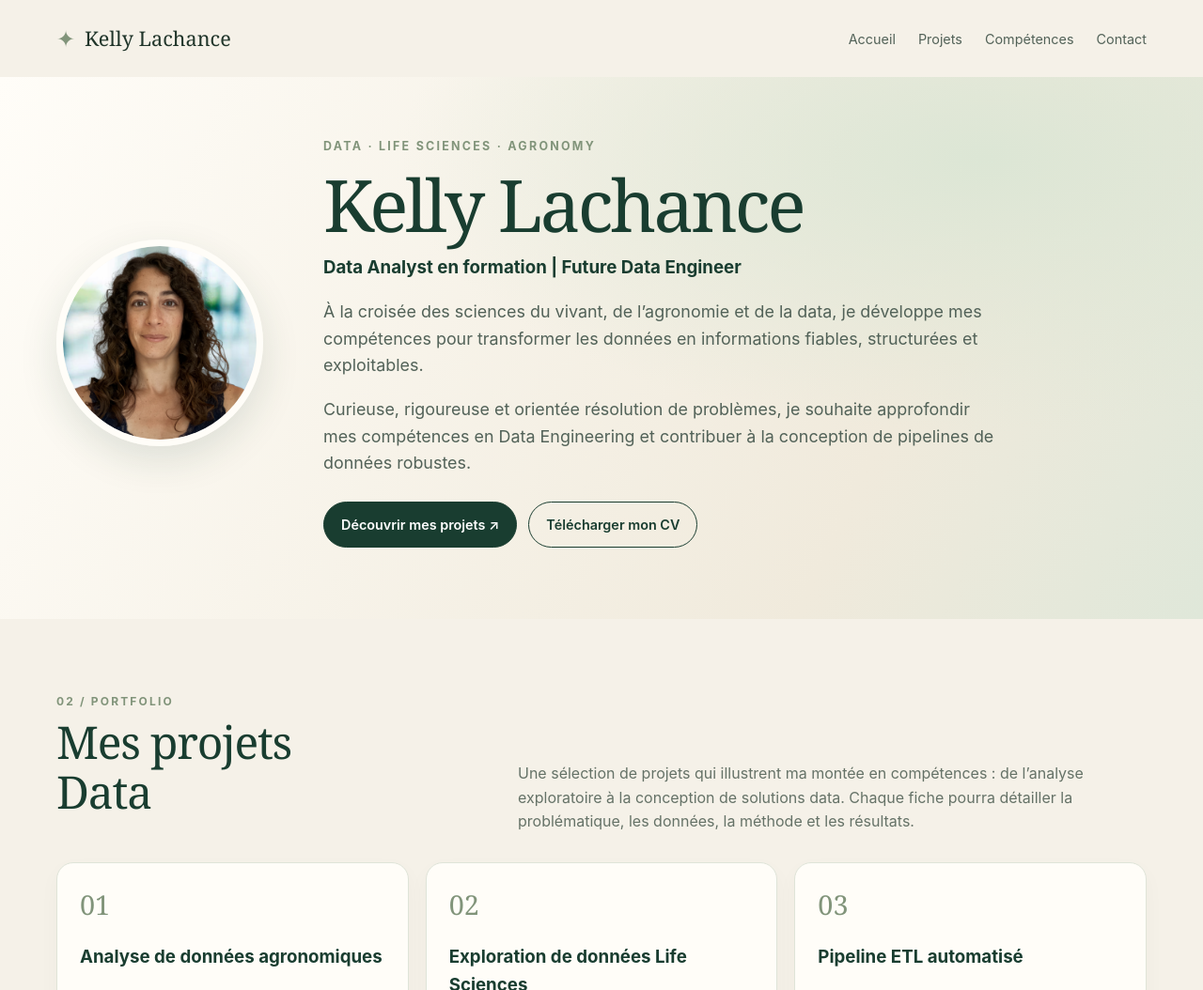
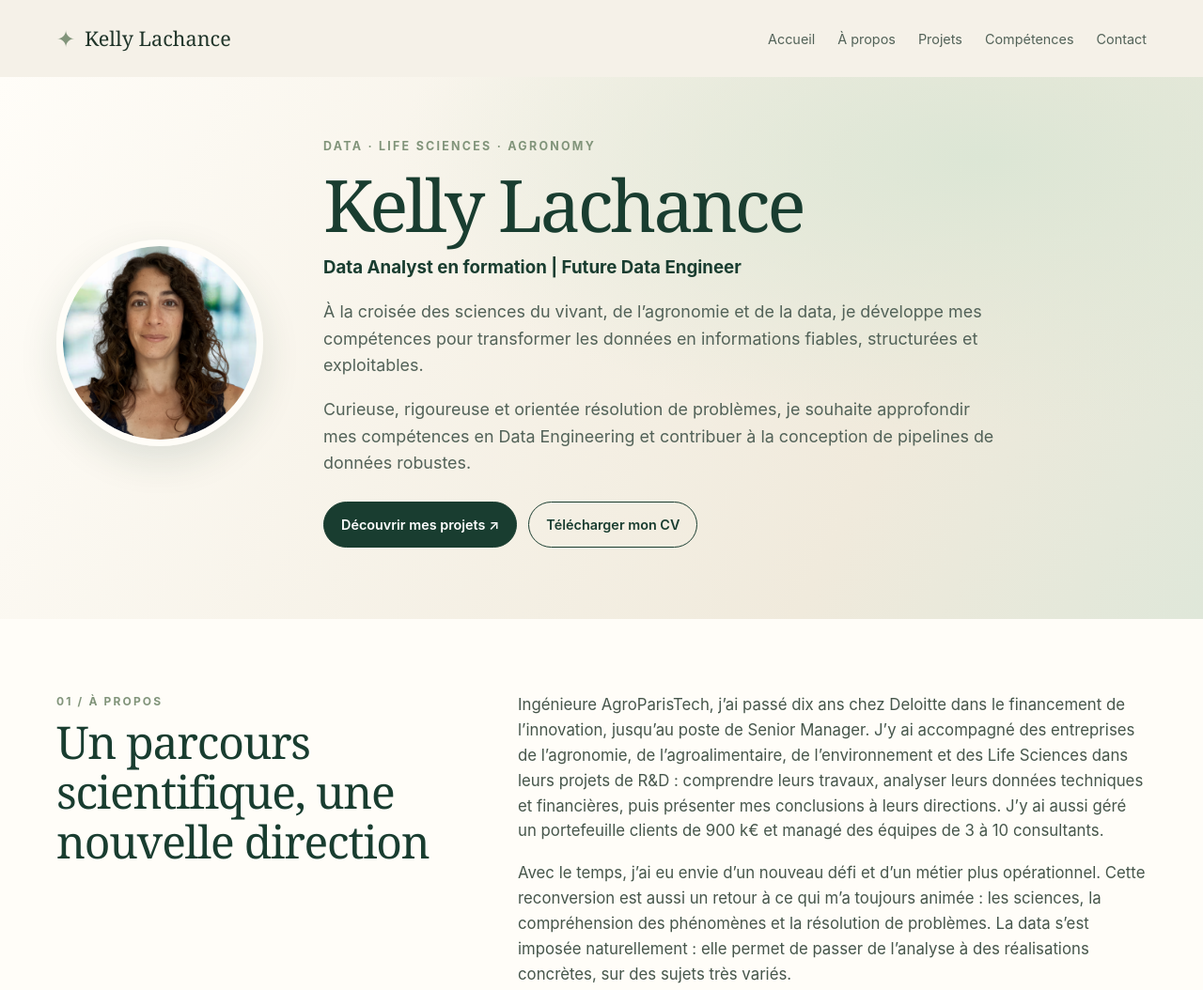
Before and after one commit to kelly-lachance/kelly-portfolio, a plain HTML site: page index.html in a window 1280 px wide. Shown: the top 1054 px of the page at 94% size. Drawn offline with Linux system fonts and the light colour scheme.

Commit message:
Update navigation links and about section content

```diff
--- a/index.html
+++ b/index.html
@@ -20,17 +20,18 @@ h3{margin:0 0 10px;color:var(--forest)}.lead{font-size:1.12rem;max-width:720px;c
 .actions{display:flex;gap:12px;flex-wrap:wrap;margin-top:26px}.btn{display:inline-flex;padding:12px 18px;border-radius:999px;background:var(--forest);color:white;font-weight:600;font-size:.9rem;border:1px solid var(--forest)}.btn.alt{background:transparent;color:var(--forest)}
 section{padding:78px 0}.section-head{display:grid;grid-template-columns:.8fr 1.2fr;gap:45px;align-items:end;margin-bottom:30px}.section-head p{color:var(--muted);margin:0}.kicker{font-size:.75rem;letter-spacing:.18em;text-transform:uppercase;color:var(--sage);font-weight:700}
 .projects{display:grid;grid-template-columns:repeat(3,1fr);gap:18px}.card{background:var(--paper);border:1px solid var(--line);border-radius:18px;padding:24px;box-shadow:0 8px 22px #193d3008;transition:.2s;display:flex;flex-direction:column}.card:hover{transform:translateY(-4px);box-shadow:0 14px 30px #193d3012}.number{font:1.8rem Georgia,serif;color:var(--sage);margin-bottom:22px}.tags{display:flex;gap:7px;flex-wrap:wrap;margin:15px 0}.tag{font-size:.75rem;background:#e9eee4;color:#46634b;border-radius:99px;padding:5px 9px}.project-image{width:100%;height:150px;object-fit:cover;border-radius:12px;margin-bottom:18px}.project-link{margin-top:auto;padding-top:18px;color:var(--forest);font-weight:650}.placeholder{border:1px dashed #b7c4b4;background:#f7f8f2;border-radius:12px;padding:12px;color:#738174;font-size:.86rem}
+.about{background:var(--paper)}.about-grid{display:grid;grid-template-columns:.8fr 1.2fr;gap:45px}.about-text p{margin:0 0 18px;color:#46564b;font-size:1.05rem}.about-text p:last-child{margin-bottom:0}
 .skills{background:#e9eee5}.skill-grid{display:grid;grid-template-columns:repeat(3,1fr);gap:16px}.skill-card{background:#fffdf8;border-radius:16px;padding:24px}.skill-card ul{padding-left:18px;margin:12px 0 0;color:#536257}.skill-card li{margin:7px 0}.status{display:inline-block;font-size:.72rem;color:#58725a;background:#e4ecdf;padding:5px 9px;border-radius:999px;margin-top:12px}
 .contact{background:var(--forest);color:#f7f4eb;padding:70px 0}.contact h2{color:#f7f4eb}.contact p{color:#d4dfd2}.contact-grid{display:flex;justify-content:space-between;gap:40px;align-items:center}.contact-links{display:flex;gap:12px;flex-wrap:wrap}.contact-links a{border:1px solid #a5b8a3;border-radius:999px;padding:10px 16px}
 footer{padding:20px 0;color:#758176;font-size:.8rem;text-align:center}
-@media(max-width:800px){.navlinks{gap:12px;font-size:.8rem}.hero-grid{grid-template-columns:1fr;gap:25px}.portrait{width:150px;height:150px}.section-head{grid-template-columns:1fr;gap:8px}.projects,.skill-grid{grid-template-columns:1fr}.contact-grid{display:block}.contact-links{margin-top:24px}}
+@media(max-width:800px){.navlinks{gap:12px;font-size:.8rem}.hero-grid{grid-template-columns:1fr;gap:25px}.portrait{width:150px;height:150px}.section-head,.about-grid{grid-template-columns:1fr;gap:8px}.projects,.skill-grid{grid-template-columns:1fr}.contact-grid{display:block}.contact-links{margin-top:24px}}
 @media(max-width:520px){nav{align-items:flex-start;flex-direction:column}.navlinks{flex-wrap:wrap}.hero{padding:42px 0}.hero-grid{gap:18px}section{padding:55px 0}}
 </style>
 </head>
 <body>
 <header class="wrap"><nav>
 <a class="brand" href="#accueil"><span class="leaf">✦</span> <span id="brandName">Kelly Lachance</span></a>
-<div class="navlinks"><a href="#accueil">Accueil</a><a href="#projets">Projets</a><a href="#competences">Compétences</a><a href="#contact">Contact</a></div>
+<div class="navlinks"><a href="#accueil">Accueil</a><a href="#apropos">À propos</a><a href="#projets">Projets</a><a href="#competences">Compétences</a><a href="#contact">Contact</a></div>
 </nav></header>
 <main>
 <section class="hero" id="accueil"><div class="wrap hero-grid">
@@ -39,6 +40,7 @@ footer{padding:20px 0;color:#758176;font-size:.8rem;text-align:center}
 <p class="lead" id="about1"></p><p class="lead" id="about2"></p>
 <div class="actions"><a class="btn" href="#projets">Découvrir mes projets ↗</a><a class="btn alt" id="cvButton" href="#" target="_blank">Télécharger mon CV</a></div></div>
 </div></section>
+<section class="about" id="apropos"><div class="wrap about-grid"><div><div class="kicker">01 / À propos</div><h2 id="aboutTitle"></h2></div><div class="about-text" id="aboutText"></div></div></section>
 <section id="projets"><div class="wrap"><div class="section-head"><div><div class="kicker">02 / Portfolio</div><h2>Mes projets<br>Data</h2></div><p id="projectsIntro"></p></div><div class="projects" id="projectsGrid"></div></div></section>
 <section class="skills" id="competences"><div class="wrap"><div class="section-head"><div><div class="kicker">03 / Savoir-faire</div><h2>Mes compétences</h2></div><p id="skillsIntro"></p></div><div class="skill-grid" id="skillsGrid"></div></div></section>
 <section id="contact" class="contact"><div class="wrap contact-grid"><div><div class="kicker" style="color:#b9cbb5">04 / Contact</div><h2 id="contactTitle"></h2><p id="contactText"></p></div><div class="contact-links" id="contactLinks"></div></div></section>
@@ -52,6 +54,8 @@ $("eyebrow").textContent=c.identity.eyebrow; $("headline").textContent=c.identit
 $("about1").textContent=c.identity.about[0]; $("about2").textContent=c.identity.about[1];
 $("portrait").src=c.identity.photo; $("portrait").alt="Portrait de "+c.identity.name;
 $("cvButton").href=c.identity.cv || "#";
+$("aboutTitle").textContent=c.aboutSection.title;
+$("aboutText").innerHTML=c.aboutSection.paragraphs.map(t=>`<p>${t}</p>`).join("");
 $("projectsIntro").textContent=c.projectsIntro;
 $("skillsIntro").textContent=c.skillsIntro;
 $("contactTitle").textContent=c.contact.title; $("contactText").innerHTML=c.contact.text.replace(/\n/g,"<br>");
```
